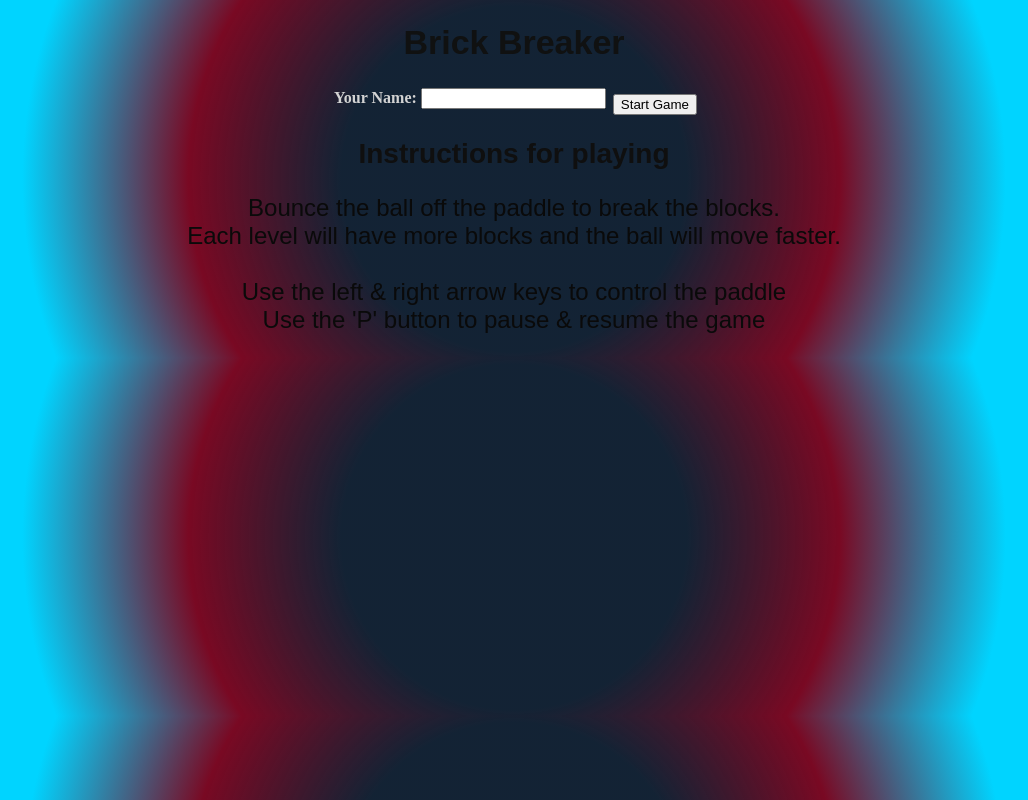
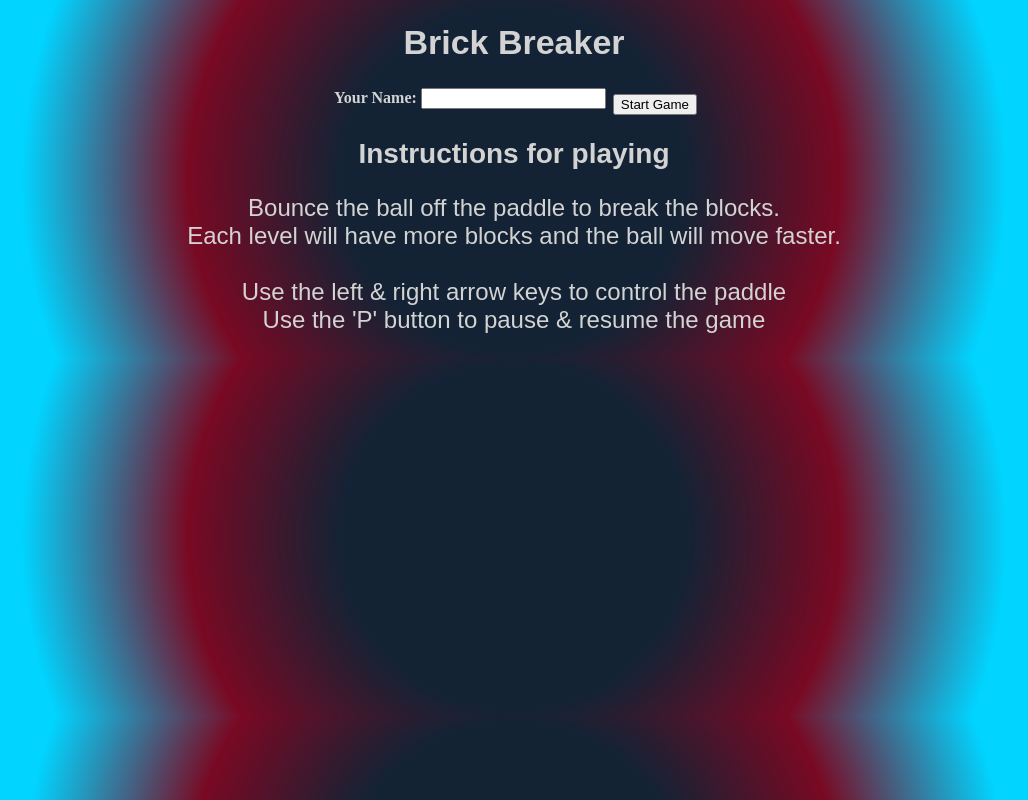
Before and after one commit to rhcompbuilds/CIMilestone2, a plain HTML site: page index.html in a window 1280 px wide. Shown: the whole page, without its empty margins (126-1154 px from the left). Drawn offline with nearby package versions, Linux system fonts and the light colour scheme.

Commit message:
change font colour

```diff
--- a/css/breakout.css
+++ b/css/breakout.css
@@ -9,7 +9,7 @@
 #leaderboard {
     font-family: Arial, Helvetica, sans-serif;
     font-size: 28px;
-    color: #0c0c0c;
+    color: lightgray;
 }
 
 body {
@@ -36,18 +36,18 @@ body {
 h1 {
     font-family: Arial, Helvetica, sans-serif;
     font-size: 34px;
-    color: rgb(16, 17, 17);
+    color: lightgray;
 }
 h2 {
     font-family: Arial, Helvetica, sans-serif;
     font-size: 28px;
-    color: rgb(15, 15, 15);
+    color: lightgray;
 }
 
 p {
     font-family: Arial, Helvetica, sans-serif;
     font-size: 24px;
-    color: rgb(10, 10, 10);
+    color: lightgray;
 }
 
 #dialogMessage {
```
